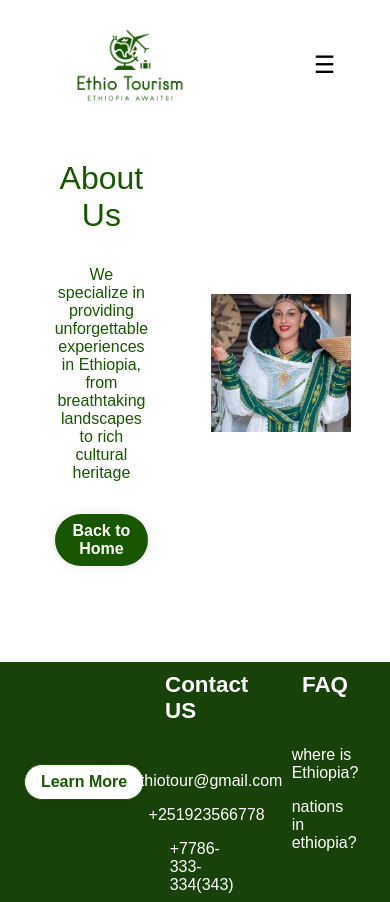
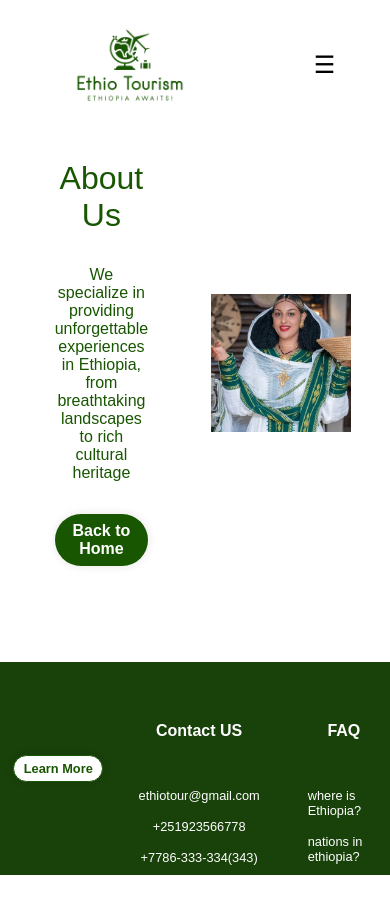
Before and after one commit to solomon-winner/Ethio-Tour, a React (Create React App) app: page /about in a window 390 px wide. After the commit the page ends 875 px from the top, so only its background shows below. Built offline with nearby package versions, Linux system fonts and the light colour scheme.

Commit message:
...make responsive the footer component...

```diff
--- a/src/components/bigCards/BigCards.css
+++ b/src/components/bigCards/BigCards.css
@@ -5,6 +5,7 @@
     margin-top: 2rem;
     margin-bottom: 5rem;
 }
+
 .big_cards {
     display: flex;
     justify-content: space-around;
@@ -12,11 +13,12 @@
     align-items: start;
     margin: 0 auto;
     width: 80%;
+}
 
-}
 .big_cards img {
     width: 30rem;
 }
+
 .big_cards .card_desc {
     padding: 1rem;
     display: flex;
@@ -24,13 +26,68 @@
     gap: 2rem;
     text-align: start;
 }
+
 .card_title {
     font-size: 1.4rem;
     font-weight: bold;
     color: #185601;
 }
+
 .card_text {
     font-size: 1rem;
     font-weight: lighter;
     color: #185601;
 }
+
+@media (max-width: 1024px) {
+    .big_cards {
+        flex-direction: column;
+        align-items: center;
+        width: 90%;
+    }
+
+    .big_cards img {
+        width: 100%;
+        max-width: 45rem;
+    }
+
+    .card_title {
+        font-size: 1.2rem;
+    }
+
+    .card_text {
+        font-size: 0.9rem;
+    }
+}
+
+@media (max-width: 768px) {
+    .big_cards {
+        width: 100%;
+    }
+
+    .big_cards img {
+        max-width: 80%;
+    }
+
+    .card_title {
+        font-size: 1rem;
+    }
+
+    .card_text {
+        font-size: 0.8rem;
+    }
+}
+
+@media (max-width: 480px) {
+    .big_cards img {
+        max-width: 15rem;
+    }
+
+    .card_title {
+        font-size: 0.9rem;
+    }
+
+    .card_text {
+        font-size: 0.7rem;
+    }
+}
--- a/src/components/footer/Footer.css
+++ b/src/components/footer/Footer.css
@@ -3,6 +3,7 @@
     color: white;
     text-align: center;
     display: flex;
+    flex-direction: row;
     gap: 2rem;
     padding: 10px;
     margin-top: 5rem;
@@ -11,6 +12,7 @@
     width: 100%;
     height: 15rem;
 }
+
 .left_footer {
     display: flex;
     width: 40%;
@@ -18,6 +20,7 @@
     justify-content: center;
     align-items: center;
 }
+
 .left_footer .button {
     background-color: #ffffff;
     padding: 0.5rem 1rem;
@@ -29,12 +32,15 @@
     border: 1px solid #185601;
     box-shadow: 0 0 10px rgba(0, 0, 0, 0.1);
 }
+
 .left_footer .button:hover {
     background-color: #185601;
     color: #ffffff;
     border: 1px solid #ffffff;
 }
-.right_footer{
+
+.right_footer {
+    padding-top: 50px;
     display: flex;
     gap: 3rem;
     width: 40%;
@@ -42,6 +48,7 @@
     justify-content: center;
     align-items: center;
 }
+
 .mini_footer {
     display: flex;
     flex-direction: column;
@@ -50,6 +57,7 @@
     width: 50%;
     height: 100%;
 }
+
 .mini_footer .footer_title {
     width: 100%;
     display: flex;
@@ -59,6 +67,7 @@
     font-weight: bold;
     color: #ffffff;
 }
+
 .mini_footer .footer_list {
     display: flex;
     flex-direction: column;
@@ -66,10 +75,93 @@
     text-align: start;
     gap: 1rem;
 }
-.mini_footer .list{
 
+.mini_footer .list {
     font-size: 1rem;
     font-weight: lighter;
     color: #ffffff;
     cursor: pointer;
 }
+
+/* Media Queries for Mobile Responsiveness */
+@media (max-width: 1024px) {
+    .footer {
+        height: auto;
+        padding: 20px;
+    }
+    .left_footer{
+        justify-content: center;
+        align-items: center;
+        height: auto;
+    }
+    .right_footer {
+        width: 100%;
+        justify-content: center;
+        align-items: center;
+        height: auto;
+    }
+    .mini_footer {
+        width: 100%;
+    }
+}
+
+@media (max-width: 768px) {
+    .footer {
+        padding: 15px;
+    }
+
+    .left_footer .button {
+        font-size: 0.9rem;
+        padding: 0.4rem 0.8rem;
+    }
+    .mini_footer{
+        width: 100%;
+    }
+    .mini_footer .footer_title {
+        font-size: 1.2rem;
+    }
+
+    .mini_footer .list {
+        font-size: 0.9rem;
+    }
+}
+
+@media (max-width: 480px) {
+    .footer {
+        padding: 10px;
+    }
+
+    .left_footer .button {
+        font-size: 0.8rem;
+        padding: 0.3rem 0.6rem;
+    }
+
+    .mini_footer .footer_title {
+        font-size: 1rem;
+    }
+
+    .mini_footer .list {
+        font-size: 0.8rem;
+    }
+
+}
+@media (max-width: 375px) {
+    .footer {
+        flex-direction: column;
+        padding: 10px;
+    }
+    .left_footer {
+        width: 100%;
+        justify-content: center;
+        align-items: center;
+    }
+    .right_footer {
+        width: 100%;
+        justify-content: center;
+        align-items: center;
+    }
+    .mini_footer {
+        width: 100%;
+    }
+
+}
--- a/src/components/smallCards/SmallCards.css
+++ b/src/components/smallCards/SmallCards.css
@@ -6,6 +6,7 @@
     margin: 0 auto;
     width: 80%;
 }
+
 .small_cards {
     width: 23rem;
     height: 30rem;
@@ -16,12 +17,12 @@
     display: flex;
     align-items: flex-end;
 }
+
 .Smallcard_desc {
-    background:linear-gradient(
+    background: linear-gradient(
         to bottom,
         rgba(165, 152, 152, 0.6) 0%,
         rgba(0, 0, 0, 1) 53%
-
     );
     padding: 1rem;
     width: 100%;
@@ -31,8 +32,55 @@
     align-items: flex-end;
     justify-content: center;
 }
+
 .Smallcard_desc .Smallcard_title {
     font-size: 1.4rem;
     font-weight: bold;
     color: #ffffff;
 }
+
+/* Media Queries for Mobile Responsiveness */
+@media (max-width: 1024px) {
+    .Smallcards-wrapper {
+        width: 90%;
+    }
+
+    .small_cards {
+        width: 20rem;
+        height: 25rem;
+    }
+
+    .Smallcard_desc .Smallcard_title {
+        font-size: 1.2rem;
+    }
+}
+
+@media (max-width: 768px) {
+    .Smallcards-wrapper {
+        width: 90%;
+    }
+
+    .small_cards {
+        width: 18rem;
+        height: 22rem;
+    }
+
+    .Smallcard_desc .Smallcard_title {
+        font-size: 1rem;
+    }
+}
+
+@media (max-width: 480px) {
+    .Smallcards-wrapper {
+        flex-direction: column;
+        width: 90%;
+    }
+    .small_cards {
+        width: 15rem;
+        height: 20rem;
+    }
+
+    .Smallcard_desc .Smallcard_title {
+        font-size: 0.9rem;
+    }
+}
```
